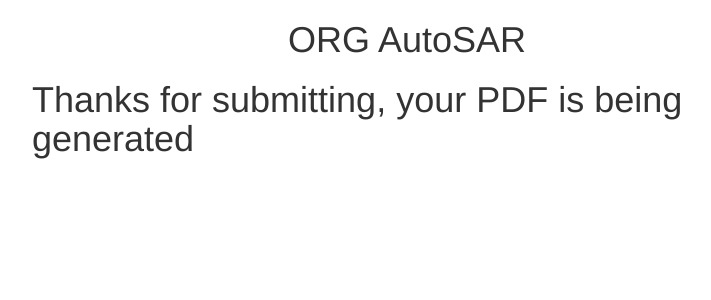
After one commit to openrightsgroup/autosar, a Django app: template request/templates/thanks.html in a window 1280 px wide. The commit adds this page. Shown: the top 300 px of the page, without its empty margins (38-749 px from the left). Run offline with Django 3.2, Linux system fonts and the light colour scheme; the template is opened without the code that fills it, so the values that code supplies are empty; some libraries are stand-ins or nearby versions.

Commit message:
Add thanks page - clean up redundant urls page

```diff
--- a/autosar/urls.py
+++ b/autosar/urls.py
@@ -6,6 +6,7 @@
     # Examples:
     # url(r'^$', 'autosar.views.home', name='home'),
     # url(r'^blog/', include('blog.urls')),
-	url(r'^admin/', include(admin.site.urls)),
-	url(r'^request/get_name', views.get_name),
+    url(r'^admin/', include(admin.site.urls)),
+    url(r'^/?$', views.index),
+    url(r'^request/([a-z_]+)', views.request),
 )
--- a/request/models.py
+++ b/request/models.py
@@ -9,7 +9,7 @@
 
   details = [
       forms.BooleanField( label="Do you, or have you ever, processed any personal data about me?",),
-      forms.BooleanField( label="YOUR PERSONNEL FILE",),
+      forms.BooleanField( label="Your personnel file",),
       forms.BooleanField( label="emails between A and B (between 1/6/11 and 1/9/11);",),
       forms.BooleanField( label="your medical records (between 2006 & 2009) held by Dr C at D hospital;",),
       forms.BooleanField( label="CCTV camera situated at (E location) on 23/5/12 between 11am and 5pm;",),
--- a/request/templates/base.html
+++ b/request/templates/base.html
@@ -6,14 +6,16 @@
     <meta name="viewport" content="width=device-width, initial-scale=1">
     <link href="/static/bootstrap/css/bootstrap.min.css" rel="stylesheet">
     <style type="text/css">
-      body { text-align: left; }
+      body { text-align: left; font-size: 200%; line-height: 200%; }
       address { display: block; width: 100%; text-align: right; }
+      li { list-style-type:none; }
+      .debug { display: none; }
     </style>
   </head>
 <body>
 <div class="container">
   <div class="row">
-    <div class="col-md-12">
+    <div class="col-md-8">
       <h1 class="text-center">ORG AutoSAR</h1>
       {% block content %}
       <p>Body</p>
--- a/request/templates/name.html
+++ b/request/templates/name.html
@@ -3,7 +3,7 @@
 {% block title %}{% endblock %}
 
 {% block content %}
-<form action="/your-name/" method="post">
+<form action="/request/get_name" method="post">
   {% csrf_token %}
 
   <address>
--- /dev/null
+++ b/request/templates/thanks.html
@@ -0,0 +1,7 @@
+{% extends "base.html" %}
+
+{% block title %}Thanks{% endblock %}
+
+{% block content %}
+<h1>Thanks for submitting, your PDF is being generated</h1>
+{% endblock %}
```
Also changed, not shown: request/urls.py (deleted, +0 -8 lines), request/views.py (+19 -4 lines).
